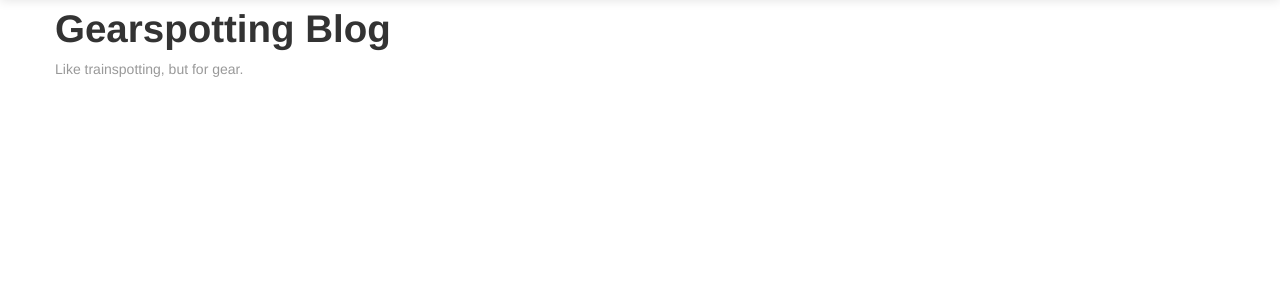
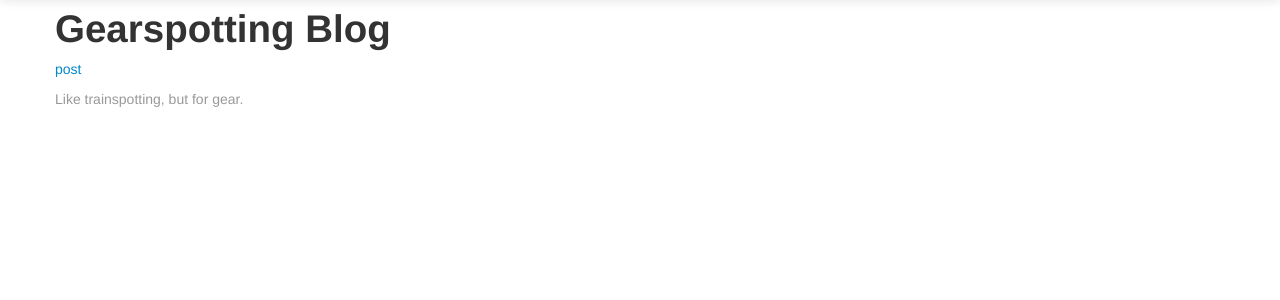
Before and after one commit to thraxil/gearspotting, a Django app: page /blog/ in a window 1280 px wide. Shown: the part 41-341 px from the top of the page. Run offline with Django 3.2, Linux system fonts and the light colour scheme; the visitor is signed in with stand-in values (Sample User, id 1); data that the repository does not hold is empty; parts of the project's set-up code (start-up, migrations or seed data) failed here and were passed over; some libraries are stand-ins or nearby versions.

Commit message:
blog post

```diff
--- a/gearspotting/blog/models.py
+++ b/gearspotting/blog/models.py
@@ -10,6 +10,9 @@ class Post(models.Model):
     published = models.DateTimeField(auto_now_add=True)
     modified = models.DateTimeField(auto_now=True)
 
+    class Meta:
+        ordering = ('-published', )
+
     def __unicode__(self):
         return self.title
 
--- a/gearspotting/blog/urls.py
+++ b/gearspotting/blog/urls.py
@@ -4,4 +4,5 @@ from django.conf.urls.defaults import patterns, url
 urlpatterns = patterns(
     'gearspotting.blog.views',
     url(r'^$', 'index'),
+    url(r'^post/$', 'post'),
 )
--- a/gearspotting/blog/views.py
+++ b/gearspotting/blog/views.py
@@ -1,5 +1,6 @@
 from .models import Post
-from django.shortcuts import render
+from django.shortcuts import render, redirect
+from django.template.defaultfilters import slugify
 
 
 def index(request):
@@ -8,3 +9,23 @@ def index(request):
         "blog/index.html",
         {'posts': Post.objects.all()},
     )
+
+
+def post(request):
+    if request.method == 'POST':
+        if not request.POST.get('body', False):
+            return redirect("/blog/post/")
+        title = request.POST.get('title', 'no title')
+        slug = slugify(title)
+        Post.objects.create(
+            author=request.user,
+            body=request.POST.get('body', ''),
+            title=title,
+            slug=slug,
+        )
+        return redirect("/blog/")
+    return render(
+        request,
+        "blog/add_post.html",
+        {},
+    )
--- a/gearspotting/templates/blog/index.html
+++ b/gearspotting/templates/blog/index.html
@@ -1,9 +1,25 @@
 {% extends 'base.html' %}
+{% load markup %}
+
+{% block title %}Blog{% endblock %}
+{% block subhead %}Gearspotting Blog{% endblock %}
 
 {% block content %}
-<h1>Gearspotting Blog</h1>
+{% if user.is_authenticated %}
+<p class="editlink"><a href="post/">post</a><br />
+{% endif %}
+
 {% for post in posts %}
-<h2>{{post.title}}</h2>
+<div class="row">
+	<h2><a href="{{post.get_absolute_url}}">{{post.title}}</a></h2>
+</div>
+<div class="row muted">
+	by <a href="{{post.author.get_absolute_url}}">{{post.author.username}}</a>
+	{{post.published}}
+</div>
+
+{{post.body|markdown}}
+
 {% endfor %}
 
 {% endblock %}
```
Also changed, not shown: gearspotting/templates/blog/add_post.html (added, +19 -0 lines).
